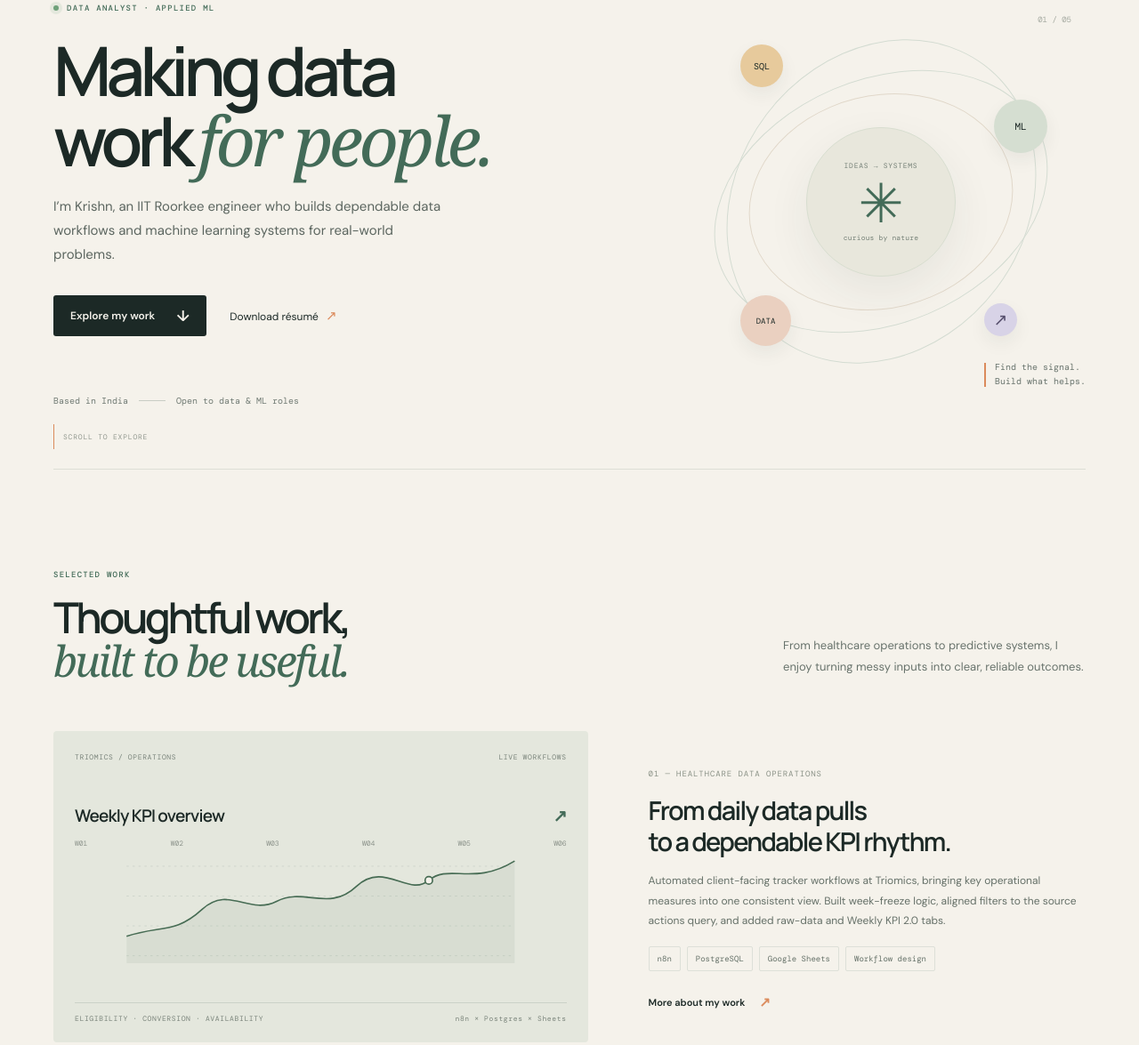
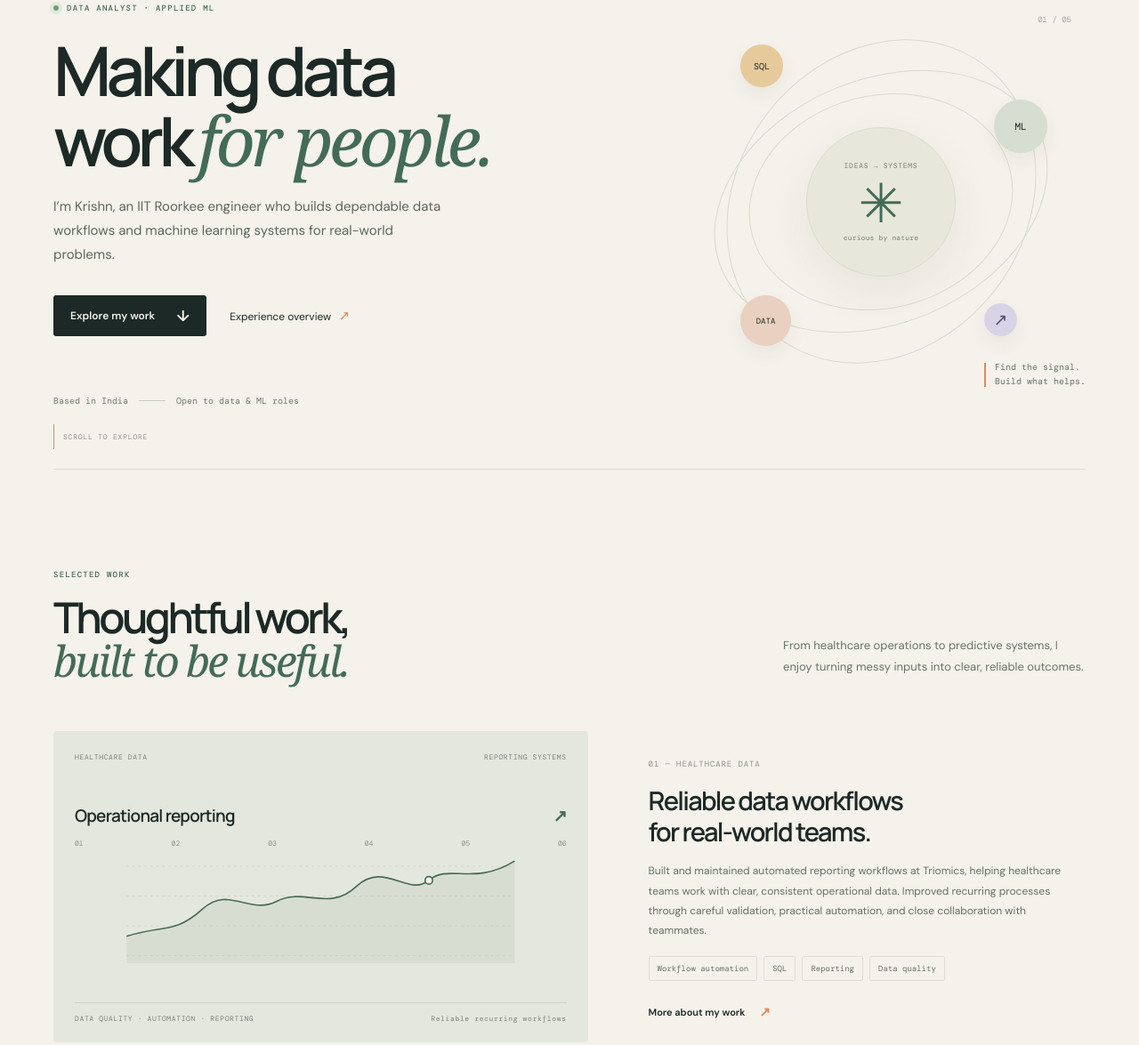
Before and after one commit to max66782/portfolio, a plain HTML site: page index.html in a window 1280 px wide. Shown: the part 205-1380 px from the top of the page at 89% size. Drawn offline with nearby package versions, Linux system fonts and the light colour scheme.

Commit message:
Generalize Triomics experience details

```diff
--- a/index.html
+++ b/index.html
@@ -27,7 +27,7 @@
           <div class="eyebrow"><span class="availability-dot"></span> DATA ANALYST · APPLIED ML</div>
           <h1>Making data<br>work <em>for people.</em></h1>
           <p class="hero-intro">I’m Krishn, an IIT Roorkee engineer who builds dependable data workflows and machine learning systems for real-world problems.</p>
-          <div class="hero-actions"><a class="button button-dark" href="#work">Explore my work <span>↓</span></a><a class="text-link" href="Krishn_Bhushan_Singh_Resume.pdf" download>Download résumé <span>↗</span></a></div>
+          <div class="hero-actions"><a class="button button-dark" href="#work">Explore my work <span>↓</span></a><a class="text-link" href="#experience">Experience overview <span>↗</span></a></div>
           <div class="hero-meta"><span>Based in India</span><span class="meta-rule"></span><span>Open to data &amp; ML roles</span></div>
         </div>
         <div class="hero-art" aria-label="Illustration of connected data points">
@@ -43,8 +43,8 @@
       <section class="work section-wrap" id="work">
         <div class="section-heading" id="selected-work"><div><span class="eyebrow">SELECTED WORK</span><h2>Thoughtful work,<br><em>built to be useful.</em></h2></div><p>From healthcare operations to predictive systems, I enjoy turning messy inputs into clear, reliable outcomes.</p></div>
         <article class="feature-project">
-          <div class="project-visual visual-kpi"><div class="visual-top"><span>TRIOMICS / OPERATIONS</span><span>LIVE WORKFLOWS</span></div><div class="chart-title">Weekly KPI overview <span>↗</span></div><div class="mini-chart"><div class="chart-labels"><span>W01</span><span>W02</span><span>W03</span><span>W04</span><span>W05</span><span>W06</span></div><svg viewBox="0 0 520 155" role="img" aria-label="Illustrative rising KPI line chart"><path class="chart-grid" d="M0 25H520M0 65H520M0 105H520M0 145H520"/><path class="chart-area" d="M0 119 C45 104 65 116 101 83 S163 91 201 72 S271 87 308 52 S378 67 405 44 S465 52 520 18V155H0Z"/><path class="chart-line" d="M0 119 C45 104 65 116 101 83 S163 91 201 72 S271 87 308 52 S378 67 405 44 S465 52 520 18"/><circle cx="405" cy="44" r="5" class="chart-point"/></svg></div><div class="visual-foot"><span>ELIGIBILITY · CONVERSION · AVAILABILITY</span><span>n8n × Postgres × Sheets</span></div></div>
-          <div class="feature-copy"><span class="project-number">01 — HEALTHCARE DATA OPERATIONS</span><h3>From daily data pulls<br>to a dependable KPI rhythm.</h3><p>Automated client-facing tracker workflows at Triomics, bringing key operational measures into one consistent view. Built week-freeze logic, aligned filters to the source actions query, and added raw-data and Weekly KPI 2.0 tabs.</p><div class="tag-list"><span>n8n</span><span>PostgreSQL</span><span>Google Sheets</span><span>Workflow design</span></div><a class="project-link" href="#experience">More about my work <span>↗</span></a></div>
+          <div class="project-visual visual-kpi"><div class="visual-top"><span>HEALTHCARE DATA</span><span>REPORTING SYSTEMS</span></div><div class="chart-title">Operational reporting <span>↗</span></div><div class="mini-chart"><div class="chart-labels"><span>01</span><span>02</span><span>03</span><span>04</span><span>05</span><span>06</span></div><svg viewBox="0 0 520 155" role="img" aria-label="Illustrative reporting trend line"><path class="chart-grid" d="M0 25H520M0 65H520M0 105H520M0 145H520"/><path class="chart-area" d="M0 119 C45 104 65 116 101 83 S163 91 201 72 S271 87 308 52 S378 67 405 44 S465 52 520 18V155H0Z"/><path class="chart-line" d="M0 119 C45 104 65 116 101 83 S163 91 201 72 S271 87 308 52 S378 67 405 44 S465 52 520 18"/><circle cx="405" cy="44" r="5" class="chart-point"/></svg></div><div class="visual-foot"><span>DATA QUALITY · AUTOMATION · REPORTING</span><span>Reliable recurring workflows</span></div></div>
+          <div class="feature-copy"><span class="project-number">01 — HEALTHCARE DATA</span><h3>Reliable data workflows<br>for real-world teams.</h3><p>Built and maintained automated reporting workflows at Triomics, helping healthcare teams work with clear, consistent operational data. Improved recurring processes through careful validation, practical automation, and close collaboration with teammates.</p><div class="tag-list"><span>Workflow automation</span><span>SQL</span><span>Reporting</span><span>Data quality</span></div><a class="project-link" href="#experience">More about my work <span>↗</span></a></div>
         </article>
         <div class="project-grid">
           <article class="project-card card-mint"><div class="card-visual"><span class="card-kicker">PREDICTIVE HEALTH</span><div class="med-orbit"><span>40+</span><small>condition<br>targets</small></div><div class="card-cross">✳</div></div><div class="card-content"><span class="project-number">02 — MACHINE LEARNING</span><h3>MediGuide AI</h3><p>A multi-target prediction platform that turns health data into fast, interpretable signals.</p><div class="tag-list"><span>Python</span><span>FastAPI</span><span>Scikit-learn</span></div><a class="project-link" href="https://github.com/max66782/mediguide-ai" target="_blank" rel="noreferrer">View project <span>↗</span></a></div></article>
@@ -57,7 +57,7 @@
 
       <section class="experience section-wrap" id="experience">
         <div class="experience-top"><div><span class="eyebrow">IN PRACTICE</span><h2>Make the work<br><em>make a difference.</em></h2></div><p>Building the behind-the-scenes systems that help teams spend less time wrangling data and more time acting on it.</p></div>
-        <div class="experience-panel"><div class="experience-company"><div class="company-mark">t</div><div><h3>Triomics</h3><span>Data Analyst Intern · Bengaluru, India</span></div><span class="date-pill">OCT 2026 — PRESENT</span></div><div class="experience-details"><div class="experience-stat"><strong>6</strong><span>critical KPI workflows automated</span></div><div class="experience-stat"><strong>14<span>+</span></strong><span>client sites supported in SQL</span></div><div class="experience-stat"><strong>13</strong><span>client member sheets on daily sync</span></div><div class="experience-narrative"><p>Creating practical data tools for healthcare operations, from KPI tracking and data-dump workflows to member-sheet syncs and refresh support.</p><ul><li>Built a self-serve data-dump form that runs category-based queries and delivers results in a new Google Sheet.</li><li>Improved result filters to exclude patients with completed user actions; partnered with the team on workflow walkthroughs and fixes.</li><li>Supported eligibility pulls, study exports, refresh coordination, and client reporting across multiple healthcare partners.</li></ul><div class="tag-list"><span>SQL</span><span>n8n</span><span>PostgreSQL</span><span>Data quality</span><span>Automation</span></div></div></div></div>
+        <div class="experience-panel"><div class="experience-company"><div class="company-mark">t</div><div><h3>Triomics</h3><span>Data Analyst Intern · Bengaluru, India</span></div><span class="date-pill">OCT 2026 — PRESENT</span></div><div class="experience-details"><div class="experience-stat"><strong>SQL</strong><span>Thoughtful data analysis</span></div><div class="experience-stat"><strong>DATA</strong><span>Reliable reporting workflows</span></div><div class="experience-stat"><strong>TEAM</strong><span>Collaborative problem-solving</span></div><div class="experience-narrative"><p>Working on practical data workflows and reporting for healthcare operations, with a focus on dependable outputs and useful automation.</p><ul><li>Automated recurring reporting tasks and strengthened data validation in operational workflows.</li><li>Built and maintained tools that help teams request and receive structured data outputs.</li><li>Worked with cross-functional teammates to resolve data issues and improve reporting reliability.</li></ul><div class="tag-list"><span>SQL</span><span>Workflow automation</span><span>Reporting</span><span>Data quality</span></div></div></div></div>
       </section>
 
       <section class="journey section-wrap" id="journey"><div class="journey-intro"><span class="eyebrow">A CURIOUS PATH</span><h2>Different subjects.<br><em>A wider lens.</em></h2><p>My path has moved between engineering, data, and a deeper study of how the world works.</p></div><div class="journey-track"><article><span class="timeline-marker">01</span><span class="timeline-date">2020 — 2024</span><h3>Engineering at IIT Roorkee</h3><p>Electrical engineering gave me a foundation in systems, problem-solving, and quantitative thinking.</p></article><article><span class="timeline-marker">2024 — 2026</span><span class="timeline-date">A PERIOD OF STUDY</span><h3>Preparing for UPSC</h3><p>Studying polity, economics, and geography, alongside regular answer writing, broadened my real-world knowledge and strengthened how I organize and express ideas.</p></article><article><span class="timeline-marker">2026 — NOW</span><span class="timeline-date">BUILDING IN DATA</span><h3>Learning by shipping</h3><p>Bringing analytical thinking into practical workflows, applied machine learning, and data systems at Triomics.</p></article></div></section>
```
